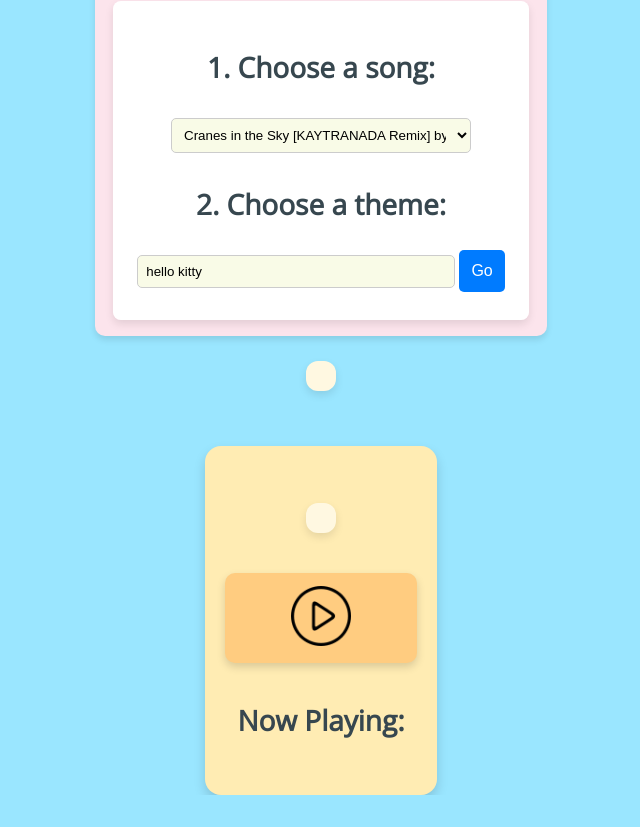
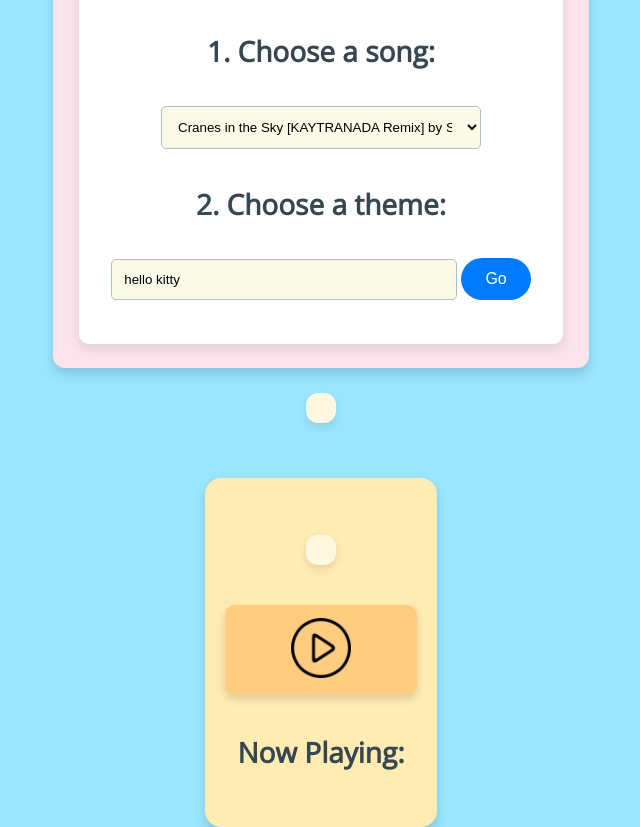
Before and after one commit to rtyuiop620/webtech_prac6, a plain HTML site: page index.html in a window 1280 px wide. Shown: the part 44-871 px from the top of the page, without its empty margins (319-959 px from the left). Before the commit the page ends 839 px from the top, so only its background shows below. Drawn offline with nearby package versions, Linux system fonts and the light colour scheme; files whose address does not match are found by name.

Commit message:
Update style.css

```diff
--- a/style.css
+++ b/style.css
@@ -1,7 +1,7 @@
 /* General styles */
 body {
   font-family: 'Open Sans', sans-serif;
-    background-color: #e0f7fa; /* Light cyan background */
+  background-color: #88e3ef; /* Light cyan background */
   margin: 0;
   padding: 0;
   display: flex;
@@ -9,25 +9,35 @@ body {
   align-items: center;
   height: 100vh;
   flex-direction: column;
+  transition: background-color 0.3s ease-in-out;
 }
 
 h1 {
-    font-size: 2.5rem;
+  font-size: 3rem;
   color: #01579b; /* Dark blue for heading */
+  margin-bottom: 0.5rem;
+  text-shadow: 2px 2px 4px rgba(0, 0, 0, 0.1); /* Soft shadow for depth */
 }
 
 h2 {
-    font-size: 1.5rem;
+  font-size: 1.75rem;
   color: #0277bd; /* Lighter blue for subheading */
+  margin-bottom: 1rem;
 }
 
+/* Fieldset styles */
 fieldset {
   border: none;
-    padding: 0;
   background-color: #ffffff; /* White background for form */
-    box-shadow: 0 4px 8px rgba(0, 0, 0, 0.1); /* Subtle shadow for depth */
-    border-radius: 8px;
-    padding: 1.5rem;
+  box-shadow: 0 6px 12px rgba(0, 0, 0, 0.1); /* Deeper shadow for emphasis */
+  border-radius: 10px;
+  padding: 2rem;
+  transition: transform 0.3s ease-in-out, box-shadow 0.3s ease-in-out;
+}
+
+fieldset:hover {
+  transform: translateY(-5px);
+  box-shadow: 0 8px 16px rgba(0, 0, 0, 0.2);
 }
 
 .inactive {
@@ -37,39 +47,54 @@ body {
 #error {
   color: #d32f2f; /* Red for error message */
   font-weight: bold;
+  margin-top: 1rem;
 }
 
 /* Form styles */
 input[type="text"], select {
-    padding: 0.5rem;
-    margin: 0.5rem 0;
-    width: 300px;
-    border: 1px solid #ccc;
+  padding: 0.75rem;
+  margin: 0.75rem 0;
+  width: 320px;
+  border: 1px solid #b0bec5;
   border-radius: 5px;
   background-color: #f9fbe7; /* Pale yellow for input fields */
+  transition: border-color 0.3s ease-in-out;
+}
+
+input[type="text"]:focus, select:focus {
+  border-color: #007bff; /* Blue border on focus */
+  outline: none;
 }
 
 input[type="submit"] {
   background-color: #007bff;
   color: white;
   border: none;
-    padding: 0.75rem;
-    border-radius: 5px;
+  padding: 0.75rem 1.5rem;
+  border-radius: 50px;
   cursor: pointer;
   font-size: 1rem;
+  transition: background-color 0.3s ease-in-out, transform 0.3s ease-in-out;
 }
 
 input[type="submit"]:hover {
   background-color: #0056b3;
+  transform: scale(1.05);
 }
 
 /* Menu styles */
 #menu {
   text-align: center;
   background-color: #fce4ec; /* Light pink background for menu */
-    padding: 1rem;
-    border-radius: 10px;
-    box-shadow: 0 4px 6px rgba(0, 0, 0, 0.1); /* Light shadow for emphasis */
+  padding: 1.5rem;
+  border-radius: 12px;
+  box-shadow: 0 6px 12px rgba(0, 0, 0, 0.15); /* More emphasis with shadow */
+  transition: background-color 0.3s ease-in-out, box-shadow 0.3s ease-in-out;
+}
+
+#menu:hover {
+  background-color: #f8bbd0; /* Slightly darker pink on hover */
+  box-shadow: 0 8px 16px rgba(0, 0, 0, 0.2);
 }
 
 .hidden {
```
Lines whose indentation alone changed are shown as unchanged.
